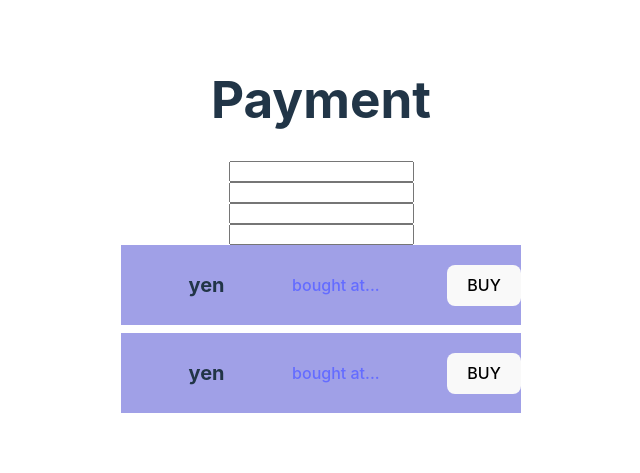
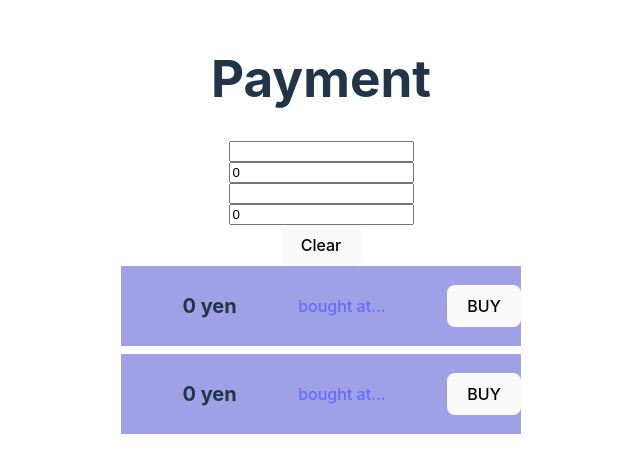
Before and after one commit to darutani/vue_tutorial_udemy, a Vue app: page / in a window 1280 px wide. Shown: the part 171-644 px from the top of the page, without its empty margins (319-959 px from the left). Built offline with nearby package versions, Linux system fonts and the light colour scheme.

Commit message:
✨ チャプター38

```diff
--- a/src/components/Payment.vue
+++ b/src/components/Payment.vue
@@ -1,10 +1,15 @@
 <template>
     <div class="container">
         <h1>Payment</h1>
-        <input v-on:input="inputName1" />
-        <input v-on:input="inputPrice1" />
-        <input v-on:input="inputName2" />
-        <input v-on:input="inputPrice2" />
+        <input v-model="Item1.name" />
+        <!-- <input v-on:input="inputName1" v-bind:value="Item1.name" /> -->
+        <input v-model="Item1.price" />
+        <!-- <input v-on:input="inputPrice1" v-bind:value="Item1.price" /> -->
+        <input v-model="Item2.name" />
+        <!-- <input v-on:input="inputName2" v-bind:value="Item2.name" /> -->
+        <input v-model="Item2.price" />
+        <!-- <input v-on:input="inputPrice2" v-bind:value="Item2.price" /> -->
+        <button v-on:click="clear">Clear</button>
         <div class="payment">
             <label>{{ Item1.name }}</label>
             <label>{{ Item1.price }} yen</label>
@@ -24,20 +29,20 @@
 import { ref, reactive } from 'vue'
 
 const Item1 = reactive({
-    name: null,
-    price: null,
+    name: '',
+    price: 0,
 });
 
 const Item2 = reactive({
-    name: null,
-    price: null,
+    name: '',
+    price: 0,
 });
 
 // const ItemName1 = ref<string>('Desk');
-const ItemName2 = 'Bike';
+// const ItemName2 = 'Bike';
 
 // const ItemPrice1 = '40000';
-const ItemPrice2 = '20000';
+// const ItemPrice2 = '20000';
 
 const url1 = 'https://www.amazon.co.jp/Jiandi-%E3%82%B2%E3%83%BC%E3%83%9F%E3%83%B3%E3%82%B0%E3%83%87%E3%82%B9%E3%82%AF-%E3%83%91%E3%82%BD%E3%82%B3%E3%83%B3%E3%83%87%E3%82%B9%E3%82%AF-%E3%83%A9%E3%83%83%E3%82%AF%E4%BB%98%E3%81%8D%E3%83%87%E3%82%B9%E3%82%AF-%E3%82%AA%E3%83%95%E3%82%A3%E3%82%B9%E3%83%87%E3%82%B9%E3%82%AF/dp/B0B3Y9KXCS/ref=sr_1_5?__mk_ja_JP=%E3%82%AB%E3%82%BF%E3%82%AB%E3%83%8A&crid=9XSA60HQD2J2&keywords=desk&qid=1700574894&sprefix=desk,aps,172&sr=8-5&th=1'
 
@@ -69,6 +74,13 @@ const inputPrice2 = (event: any) => {
     console.log('event:', event.target.value);
     Item2.price = event.target.value;
 }
+
+const clear = () => {
+    Item1.name = '';
+    Item1.price = 0;
+    Item2.name = '';
+    Item2.price = 0;
+}
 </script>
 
 <style scoped>
```
